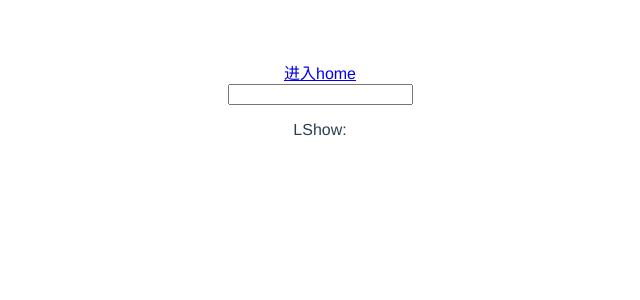
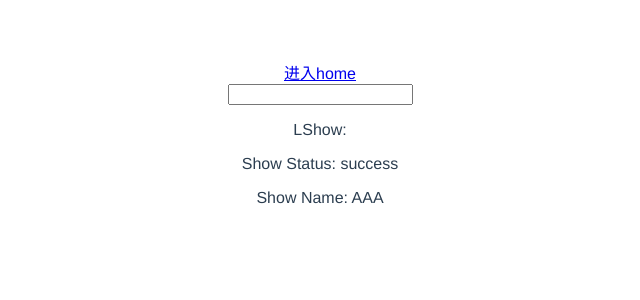
Before and after one commit to Ostaer/vue-learn, a Vue app: page /#/store in a window 1280 px wide. Shown: the top 300 px of the page, without its empty margins (320-960 px from the left). Built offline with nearby package versions, Linux system fonts and the light colour scheme.

Commit message:
webpack-17.1

```diff
--- a/src/store/module/user.js
+++ b/src/store/module/user.js
@@ -1,5 +1,5 @@
 const state = {
-  //
+  name: 'AAA'
 }
 
 const mutaitons = {
--- a/src/store/state.js
+++ b/src/store/state.js
@@ -1 +1,4 @@
-export default {}
+const state = {
+  status: 'success'
+}
+export default state
--- a/src/views/store.vue
+++ b/src/views/store.vue
@@ -2,12 +2,16 @@
   <div>
     <l-input :value="inputValue" @input="handleInput"></l-input>
     <l-show :content="inputValue"></l-show>
+    <p>Show Status: {{ status }}</p>
+    <p>Show Name: {{ name }}</p>
+
   </div>
 </template>
 
 <script>
 import LInput from '@/components/Linput'
 import LShow from '@/components/LShow'
+import { mapState } from 'vuex'
 export default {
   name: 'store',
   components: {
@@ -17,6 +21,14 @@ export default {
   data () {
     return {
       inputValue: ''
+    }
+  },
+  computed: {
+    status () {
+      return this.$store.state.status
+    },
+    name () {
+      return this.$store.state.user.name
     }
   },
   methods: {
```
